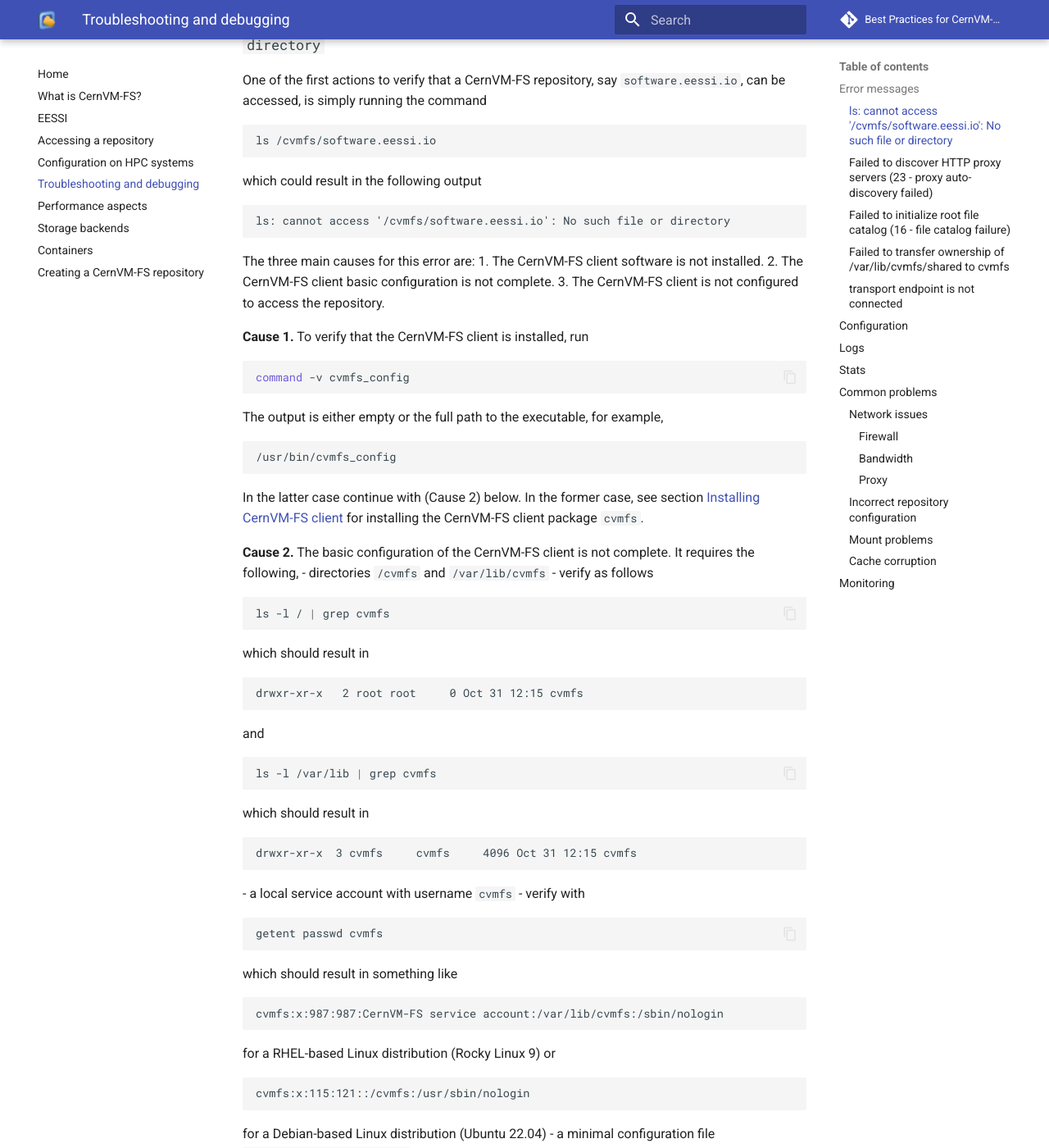
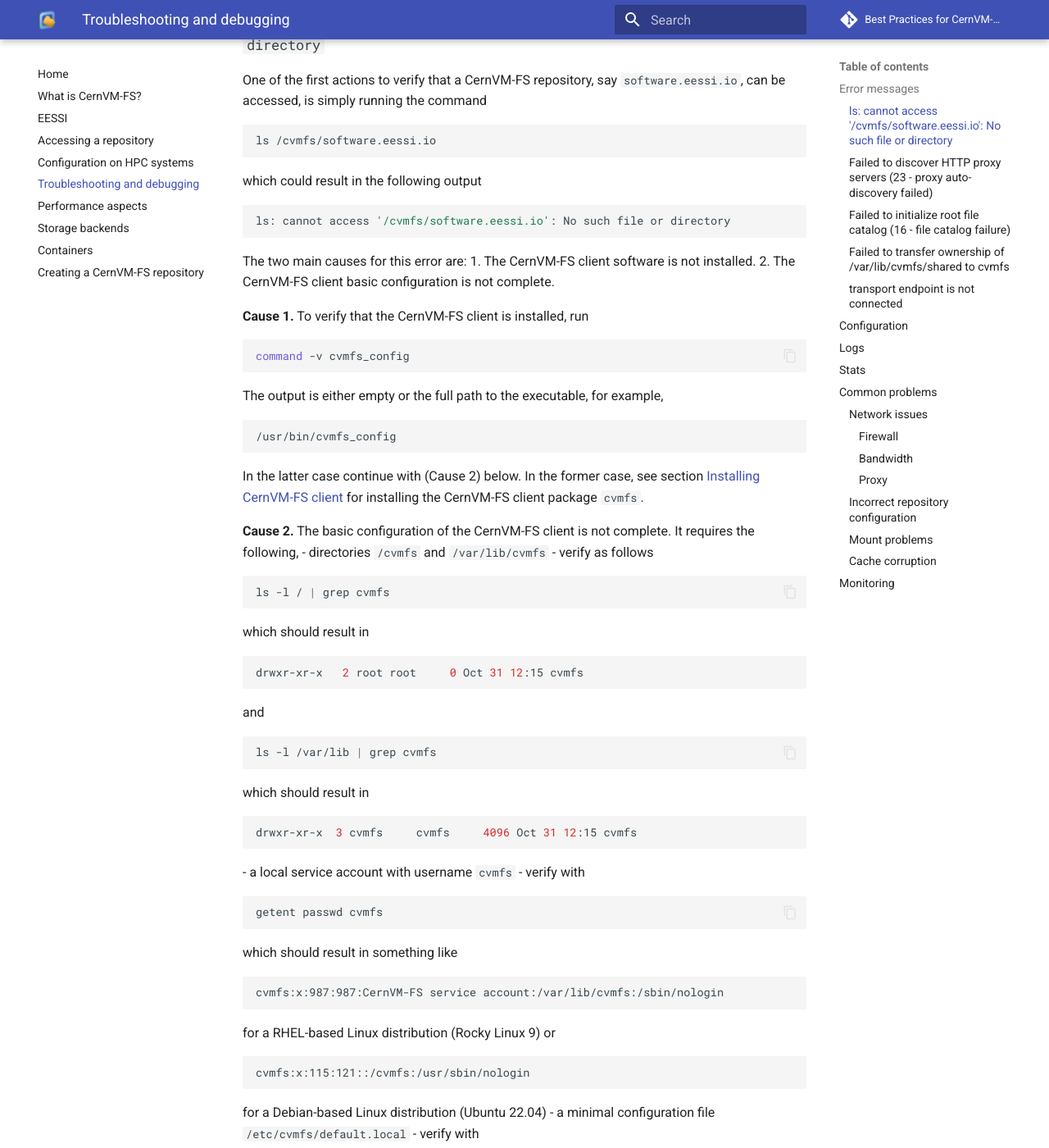
Before and after one commit to multixscale/cvmfs-tutorial-hpc-best-practices, an MkDocs documentation site: the page built from docs/troubleshooting-debugging.md, in a window 1280 px wide and 1400 px high, scrolled down 313 px. Shown: the whole window at 82% size. Built offline with MkDocs 1.6.1 and Material for MkDocs 9.7.7, drawn with Linux system fonts in a browser that asks for light colours; comment, search, counter and statistics services are not loaded; some of the changed text lies outside the part shown.

Commit message:
revisit first error message

````diff
--- a/docs/troubleshooting-debugging.md
+++ b/docs/troubleshooting-debugging.md
@@ -16,14 +16,13 @@
 ls /cvmfs/software.eessi.io
 ```
 which could result in the following output
-```
+``` { .bash .no-copy }
 ls: cannot access '/cvmfs/software.eessi.io': No such file or directory
 ```
 
-The three main causes for this error are:
+The two main causes for this error are:
 1. The CernVM-FS client software is not installed.
 2. The CernVM-FS client basic configuration is not complete.
-3. The CernVM-FS client is not configured to access the repository.
 
 **Cause 1.** To verify that the CernVM-FS client is installed, run
 ``` { .bash .copy }
@@ -31,7 +30,7 @@
 ```
 
 The output is either empty or the full path to the executable, for example,
-```
+``` { .bash .no-copy }
 /usr/bin/cvmfs_config
 ```
 In the latter case continue with (Cause 2) below. In the former case, see
@@ -46,7 +45,7 @@
     ls -l / | grep cvmfs
     ```
     which should result in
-    ```
+    ``` { .bash .no-copy }
     drwxr-xr-x   2 root root     0 Oct 31 12:15 cvmfs
     ```
     and
@@ -54,7 +53,7 @@
     ls -l /var/lib | grep cvmfs
     ```
     which should result in
-    ```
+    ``` { .bash .no-copy }
     drwxr-xr-x  3 cvmfs     cvmfs     4096 Oct 31 12:15 cvmfs
     ```
 - a local service account with username `cvmfs`
@@ -63,11 +62,11 @@
     getent passwd cvmfs
     ```
     which should result in something like
-    ```
+    ``` { .bash .no-copy }
     cvmfs:x:987:987:CernVM-FS service account:/var/lib/cvmfs:/sbin/nologin
     ```
     for a RHEL-based Linux distribution (Rocky Linux 9) or
-    ```
+    ``` { .bash .no-copy }
     cvmfs:x:115:121::/cvmfs:/usr/sbin/nologin
     ```
     for a Debian-based Linux distribution (Ubuntu 22.04)
@@ -77,7 +76,7 @@
     cat /etc/cvmfs/default.local
     ```
     which should result in something like
-    ```
+    ``` { .ini .copy }
     CVMFS_CLIENT_PROFILE="single"
     CVMFS_QUOTA_LIMIT=10000
     ```
@@ -87,7 +86,7 @@
     sudo cvmfs_config chksetup
     ```
     which should result in a simple
-    ```
+    ``` { .bash .no-copy }
     OK
     ```
 
````
